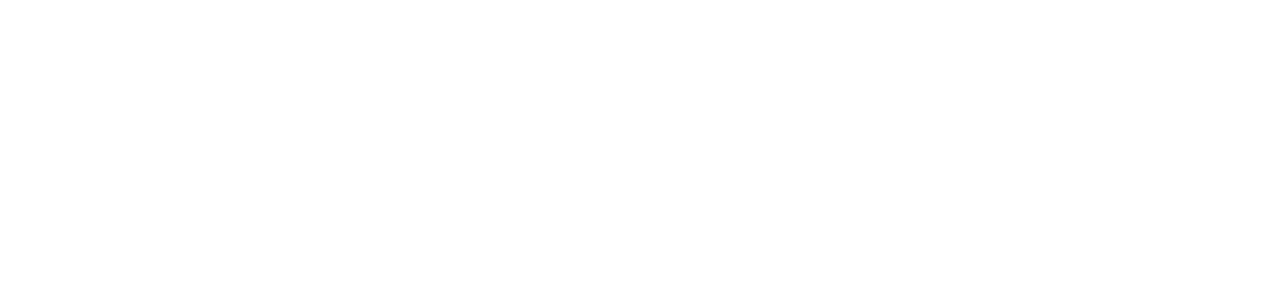
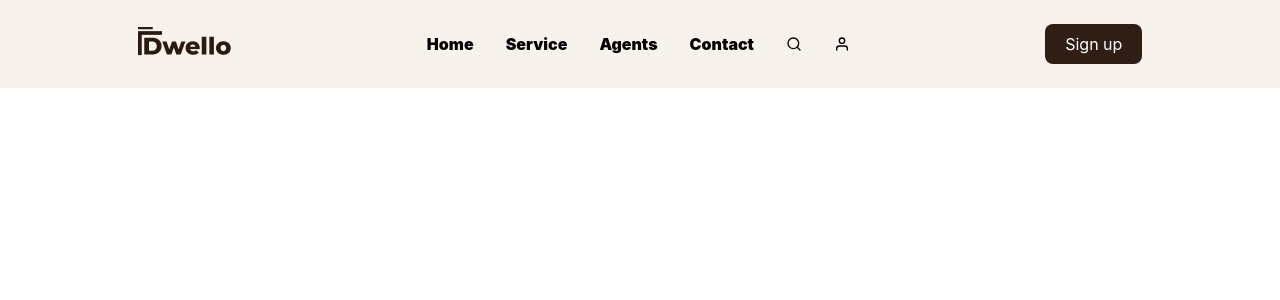
Before and after one commit to bilalmustofa/DeWello-real-estate-website, a React (Vite) app in the folder frontend/: page / in a window 1280 px wide. Shown: the top 300 px of the page. Built offline with nearby package versions, Linux system fonts and the light colour scheme.

Commit message:
feat: implement header components

```diff
--- a/frontend/package.json
+++ b/frontend/package.json
@@ -13,6 +13,7 @@
     "@tailwindcss/vite": "^4.3.3",
     "react": "^19.2.8",
     "react-dom": "^19.2.8",
+    "react-icons": "^5.7.0",
     "tailwindcss": "^4.3.3"
   },
   "devDependencies": {
--- a/frontend/src/sections/header/Header.jsx
+++ b/frontend/src/sections/header/Header.jsx
@@ -1,10 +1,43 @@
+import { FiSearch, FiUser } from "react-icons/fi";
+import { FiMenu } from "react-icons/fi";
+import logo from "../../assets/images/logo.png";
 
 function Header() {
   return (
     <>
+      <section className="w-full bg-[#F8F2ED]">
+        <nav className="max-w-7xl mx-auto flex items-center justify-around py-6 px-4 sm:px-6 lg:px-10">
+          {/* Logo */}
+          <div>
+            <img src={logo} alt="Logo" />
+          </div>
 
+          {/* Navigation Links */}
+          <div className="hidden md:flex items-center gap-8 font-black">
+            <a href="">Home</a>
+            <a href="">Service</a>
+            <a href="">Agents</a>
+            <a href="">Contact</a>
+
+            <FiSearch className="cursor-pointer hover:text-[#8B5E3C]" />
+            <FiUser className="cursor-pointer hover:text-[#8B5E3C]" />
+          </div>
+
+
+          <div>
+            <button className="bg-[#2F1D16] text-white px-4 py-2 text-sm sm:px-5 sm:text-base rounded-lg hover:bg-[#4A2D22] transition">
+              Sign up
+            </button>
+          </div>
+
+          <button className="md:hidden">
+            <FiMenu size={28} />
+          </button>
+
+        </nav>
+      </section>
     </>
-  )
+  );
 }
 
-export default Header
+export default Header;
```
Also changed, not shown: frontend/src/assets/images/logo.png (added), 1 other file (tests, documents, lock files or other folders).
